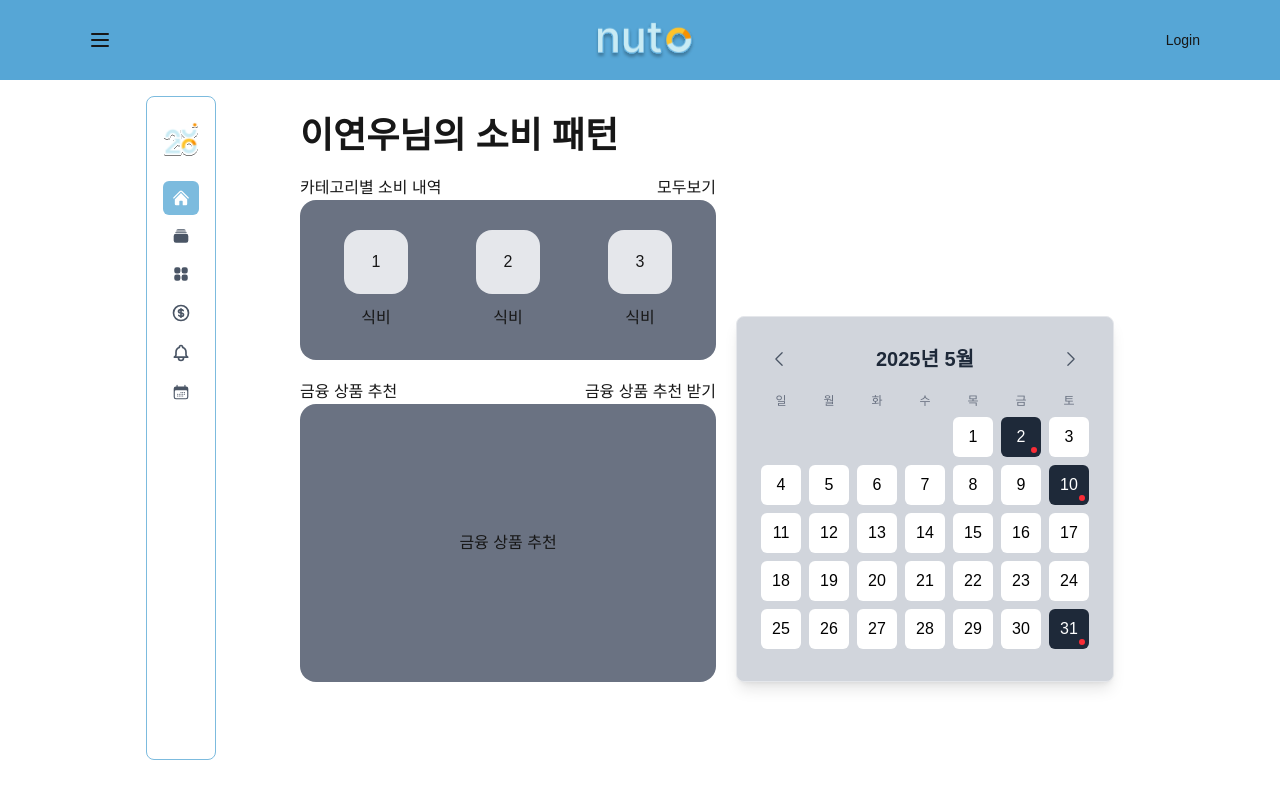
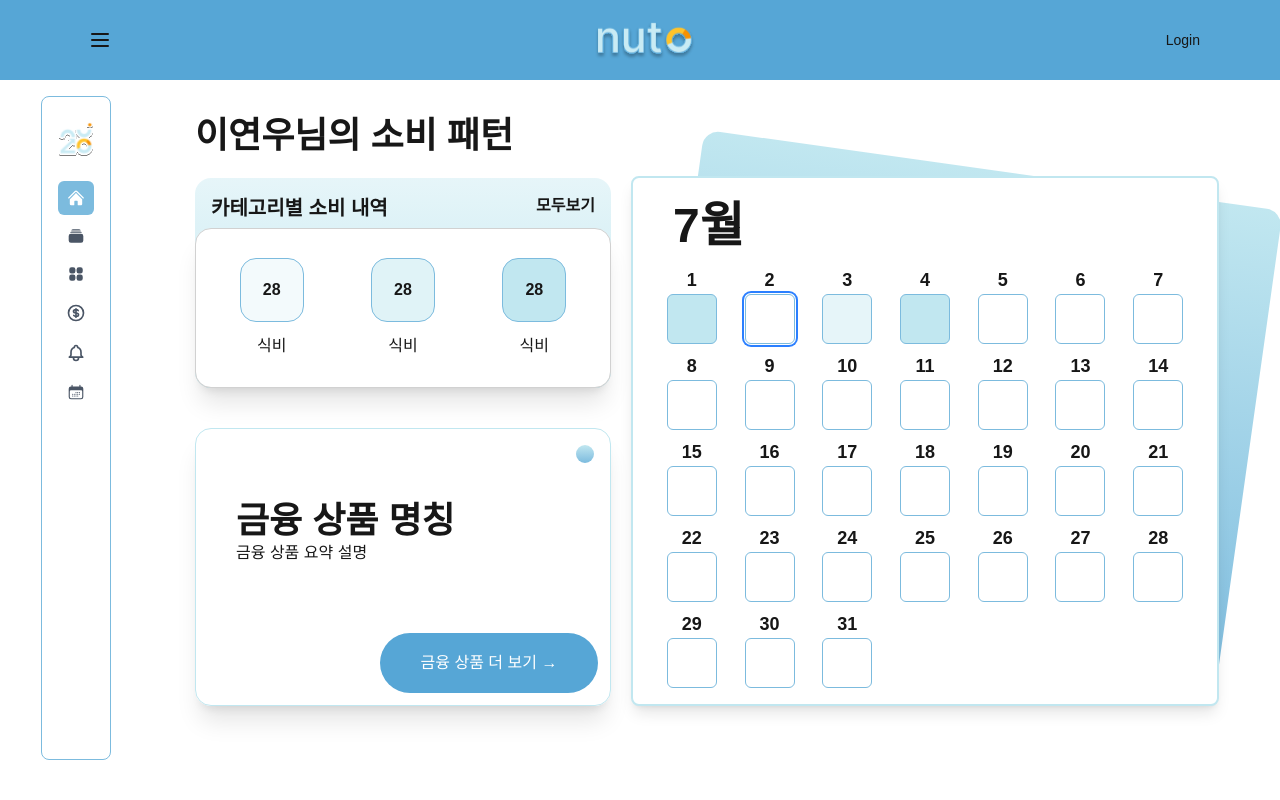
Before and after one commit to ruraeru/nuto_front, a Next.js app: page /home in a window 1280 px wide. Shown: the top 800 px of the page. Built offline with nearby package versions, Linux system fonts and the light colour scheme.

Commit message:
feat: 소비 캘린더 디자인 반영 및 소비 금액에 따라 다르게 보이게 이벤트 설정

```diff
--- a/src/app/(tabs)/dashboard/page.tsx
+++ b/src/app/(tabs)/dashboard/page.tsx
@@ -271,7 +271,7 @@ export default function Page() {
                     <div className="flex flex-col justify-center gap-4">
                         <div className="mb-4 flex flex-col gap-4">
                             <p className="font-semibold text-2xl">이번달 내 지출은?</p>
-                            <div className=" bg-gradient-to-tr from-[#7CBBDE] to-[#C1E7F0] w-[270px] h-[235px] rounded-2xl shadow-xl
+                            <div className="bg-gradient-to-tr from-[#7CBBDE] to-[#C1E7F0] w-[270px] h-[235px] rounded-2xl shadow-xl
                             flex flex-col justify-center items-center text-white
                             ">
                                 <p>저번달 대비</p>
--- a/src/app/(tabs)/home/page.tsx
+++ b/src/app/(tabs)/home/page.tsx
@@ -1,19 +1,23 @@
 "use client"
 
 import Calendar, { EventInfo, Events } from "@/components/Calendar";
+import Link from "next/link";
 
 export default function Page() {
-    const eventsData: Events = {
-        '2025-05-02': { description: ['교통비', '식비 지출'], amount: 90000 },
-        '2025-05-10': { description: ['월세 자동이체'], amount: 500000 },
-        '2025-05-31': { description: ['월세 자동이체'], amount: 500000 },
-    };
-    const handleDateClick = (date: Date, event?: EventInfo) => {
-        console.log("Clicked Date:", date.toLocaleDateString());
-        if (event) {
-            console.log("Event:", event);
-        }
-    };
+    // const eventsData: Events = {
+    //     '2025-05-02': { description: ['교통비', '식비 지출'], amount: 90000 },
+    //     '2025-05-10': { description: ['월세 자동이체'], amount: 50000 },
+    //     '2025-05-31': { description: ['월세 자동이체'], amount: 500000 },
+    //     '2025-07-03': { description: ['월세 자동이체'], amount: 50000 },
+    //     '2025-07-04': { description: ['월세 자동이체'], amount: 60000 },
+    //     '2025-07-01': { description: ['월세 자동이체'], amount: 600000 },
+    // };
+    // const handleDateClick = (date: Date, event?: EventInfo) => {
+    //     console.log("Clicked Date:", date.toLocaleDateString());
+    //     if (event) {
+    //         console.log("Event:", event);
+    //     }
+    // };
     return (
         <div className="h-screen flex justify-center">
             <div className="m-5 flex flex-col gap-5">
@@ -21,40 +25,61 @@ export default function Page() {
                     <h1 className="font-extrabold text-4xl">이연우님의 소비 패턴</h1>
                 </div>
                 <div className="flex items-end gap-5">
-                    <div className="flex flex-col gap-5">
-                        <div>
-                            <div className="flex justify-between">
-                                <h3>카테고리별 소비 내역</h3>
-                                <p>모두보기</p>
+                    <div className="flex flex-col gap-10">
+                        <div className="w-[416px] h-[210px] relative">
+                            <div className="flex justify-between w-full h-full bg-gradient-to-t from-[#C1E7F0] to-[#C1E7F0]/40 rounded-2xl p-4">
+                                <h3 className="font-semibold text-xl">카테고리별 소비 내역</h3>
+                                <p className="font-semibold">모두보기</p>
                             </div>
-                            <div className="flex gap-5 bg-gray-500 p-5 rounded-2xl justify-around items-center h-[160px]">
-                                {[1, 2, 3].map((item, index) => (
-                                    <div key={index} className="flex flex-col items-center gap-3">
-                                        <div className="bg-gray-200 size-16 rounded-2xl flex items-center justify-center">
-                                            <p>{item}</p>
-                                        </div>
-                                        <div>
-                                            <p>식비</p>
-                                        </div>
+                            <div className="absolute bottom-0 w-full flex gap-5 bg-white border border-[#D1D1D1] shadow-xl p-5 rounded-2xl justify-around items-center h-[160px]">
+
+                                <div className="flex flex-col items-center gap-3">
+                                    <div className="bg-[#C1E7F0]/20 border border-[#7CBBDE] size-16 rounded-2xl flex items-center justify-center">
+                                        <p className="font-semibold">{28}</p>
                                     </div>
-                                ))}
+                                    <div>
+                                        <p className="font-medium">식비</p>
+                                    </div>
+                                </div>
+
+                                <div className="flex flex-col items-center gap-3">
+                                    <div className="bg-[#C1E7F0]/50 border border-[#7CBBDE] size-16 rounded-2xl flex items-center justify-center">
+                                        <p className="font-semibold">{28}</p>
+                                    </div>
+                                    <div>
+                                        <p className="font-medium">식비</p>
+                                    </div>
+                                </div>
+
+                                <div className="flex flex-col items-center gap-3">
+                                    <div className="bg-[#C1E7F0]/100 border border-[#7CBBDE] size-16 rounded-2xl flex items-center justify-center">
+                                        <p className="font-semibold">{28}</p>
+                                    </div>
+                                    <div>
+                                        <p className="font-medium">식비</p>
+                                    </div>
+                                </div>
                             </div>
                         </div>
-                        <div>
-                            <div className="flex justify-between">
-                                <h3>금융 상품 추천</h3>
-                                <p>금융 상품 추천 받기</p>
+                        <div className="flex gap-5 border border-[#C1E7F0] shadow-xl p-5 rounded-2xl w-[416px] h-[278px] items-center justify-center relative">
+                            <div className="absolute top-4 right-4 bg-gradient-to-t from-[#7CBBDE] to-[#C1E7F0] size-[18px] rounded-full" />
+                            <div className="absolute top-18 left-10">
+                                <h3 className="font-semibold text-4xl">금융 상품 명칭</h3>
+                                <p className="font-medium">금융 상품 요약 설명</p>
                             </div>
-                            <div className="flex gap-5 bg-gray-500 p-5 rounded-2xl w-[416px] h-[278px] items-center justify-center">
-                                <h1>금융 상품 추천</h1>
+                            <div className="bg-[#56A6D6] w-[218px] h-[60px] rounded-full flex items-center justify-center absolute bottom-3 right-3">
+                                <Link href={"/"} className="font-medium text-white">금융 상품 더 보기 &rarr;</Link>
                             </div>
                         </div>
                     </div>
-                    <Calendar
-                        events={eventsData}
-                        onDateClick={handleDateClick}
-                        initialDate={new Date(2025, 4, 1)}
-                    />
+                    <div className="flex flex-col relative">
+                        <Calendar
+                        // events={eventsData}
+                        // onDateClick={handleDateClick}
+                        // initialDate={new Date()}
+                        />
+                        <div className='w-[584px] h-[497px] absolute bg-gradient-to-t from-[#7CBBDE] to-[#C1E7F0] rounded-2xl rotate-8 -z-10 -top-2 left-9' />
+                    </div>
                 </div>
             </div>
         </div>
--- a/src/components/Calendar.tsx
+++ b/src/components/Calendar.tsx
@@ -8,13 +8,20 @@ const MONTH_NAMES: { [key: number]: string } = {
 };
 const WEEKDAYS: string[] = ['일', '월', '화', '수', '목', '금', '토'];
 
+const events: Events = {
+    '2025-05-02': { description: ['교통비', '식비 지출'], amount: 90000 },
+    '2025-05-10': { description: ['월세 자동이체'], amount: 50000 },
+    '2025-05-31': { description: ['월세 자동이체'], amount: 500000 },
+    '2025-07-03': { description: ['월세 자동이체'], amount: 50000 },
+    '2025-07-04': { description: ['월세 자동이체'], amount: 60000 },
+    '2025-07-01': { description: ['월세 자동이체'], amount: 600000 },
+};
+
 // 날짜 상태를 나타내는 타입 (가독성 향상)
 enum DateStatus {
     Default,      // 기본 (이벤트 없음)
-
-    MinorEvent,   // 경미한 일정 (amount 0 이하)
-    MajorEvent,   // 중요 일정 (amount > 0)
-    Inactive      // 해당 월의 날짜 아님
+    MinorEvent,   // 적당한 소비 (amount <= 50000)
+    MajorEvent,   // 과소비 (amount > 50000)
 }
 
 // --- Types ---
@@ -58,10 +65,9 @@ const isCurrentDay = (day: number, currentMonthDate: Date): boolean => {
 };
 
 // --- Calendar Component ---
-
 const Calendar: React.FC<CalendarProps> = ({
     initialDate = new Date(),
-    events = {}, // 기본값 빈 객체
+    // events = {}, // 기본값 빈 객체
     onDateClick
 }) => {
     const [currentMonthDate, setCurrentMonthDate] = useState<Date>(initialDate);
@@ -83,44 +89,29 @@ const Calendar: React.FC<CalendarProps> = ({
 
     // 캘린더 데이터 생성 (useMemo로 currentMonthDate 변경 시에만 재생성)
     const calendarGridData = useMemo(() => {
-        console.log("Generating calendar data for:", currentMonthDate); // 디버깅용 로그
-        const firstDayOfMonth = new Date(currentYear, currentMonth, 1);
         const lastDayOfMonth = new Date(currentYear, currentMonth + 1, 0);
-        const firstDayOfWeek = firstDayOfMonth.getDay(); // 0 (일) ~ 6 (토)
         const lastDateOfMonth = lastDayOfMonth.getDate();
 
         const grid: ({ day: number; status: DateStatus; dateString: string } | null)[][] = [];
-        let dayCounter = 1;
-        let weekIndex = 0;
+        let currentWeek: ({ day: number; status: DateStatus; dateString: string } | null)[] = [];
 
-        while (dayCounter <= lastDateOfMonth) {
-            const weekData: ({ day: number; status: DateStatus; dateString: string } | null)[] = [];
-            for (let dayIndex = 0; dayIndex < 7; dayIndex++) {
-                if ((weekIndex === 0 && dayIndex < firstDayOfWeek) || dayCounter > lastDateOfMonth) {
-                    weekData.push(null);
-                } else {
-                    const dateString = formatDateString(currentYear, currentMonth, dayCounter);
+        // 1일부터 마지막 날까지 순서대로 그리드에 채워 넣습니다.
+        for (let i = 1; i <= lastDateOfMonth; i++) {
+            const dateString = formatDateString(currentYear, currentMonth, i);
             let status = DateStatus.Default;
             if (events[dateString]) {
-                        status = events[dateString].amount > 0 ? DateStatus.MajorEvent : DateStatus.MinorEvent;
+                status = events[dateString].amount > 50000 ? DateStatus.MajorEvent : DateStatus.MinorEvent;
             }
-                    weekData.push({ day: dayCounter, status, dateString });
-                    dayCounter++;
+            currentWeek.push({ day: i, status, dateString });
+
+            // 현재 주가 7일이 되거나, 마지막 날짜에 도달하면 새로운 주를 시작합니다.
+            if (currentWeek.length === 7 || i === lastDateOfMonth) {
+                // 마지막 주가 7일 미만일 때 null로 채웁니다.
+                while (currentWeek.length < 7) {
+                    currentWeek.push(null);
                 }
-            }
-            grid.push(weekData);
-            weekIndex++;
-            // 6주 이상 필요한 경우 방지 (일반적으론 최대 6주)
-            if (weekIndex > 5 && dayCounter <= lastDateOfMonth) {
-                console.warn("Calendar grid exceeds 6 weeks, potential layout issue.");
-                break;
-            }
-        }
-        // 마지막 주가 7일 미만일 때 null 채우기 (레이아웃 유지)
-        if (grid.length > 0) {
-            const lastWeek = grid[grid.length - 1];
-            while (lastWeek.length < 7) {
-                lastWeek.push(null);
+                grid.push(currentWeek);
+                currentWeek = []; // 다음 주를 위해 초기화
             }
         }
 
@@ -129,19 +120,18 @@ const Calendar: React.FC<CalendarProps> = ({
             grid.push(Array(7).fill(null));
         }
 
-
         return grid;
     }, [currentYear, currentMonth, events]); // events도 dependency 추가
 
 
     // 날짜 상태에 따른 스타일 클래스 반환
     const getDayStyleByStatus = useCallback((dayData: { day: number; status: DateStatus; dateString: string } | null, isSelected: boolean): string => {
-        if (dayData === null) return "invisible"; // 내용을 숨기지만 공간은 차지 (bg-gray-300 opacity-0 대신)
+        if (dayData === null) return "invisible"; // 내용을 숨기지만 공간은 차지
 
         const { day, status, dateString } = dayData;
         const isToday = isCurrentDay(day, currentMonthDate);
 
-        const baseClasses = "w-10 h-10 flex items-center justify-center rounded-md transition-colors duration-150 cursor-pointer relative";
+        const baseClasses = "w-[50px] h-[50px] flex items-center justify-center rounded-md transition-colors duration-150 cursor-pointer relative border border-[#7CBBDE]";
         let backgroundClass = "";
         let textClass = "";
         let ringClass = isToday ? "ring-2 ring-blue-500 ring-offset-1" : ""; // ring-offset 추가하여 배경과 구분
@@ -149,16 +139,16 @@ const Calendar: React.FC<CalendarProps> = ({
 
         switch (status) {
             case DateStatus.MinorEvent:
-                backgroundClass = "bg-gray-200 hover:bg-gray-300"; // 약간 밝게 조정
+                backgroundClass = "bg-[#C1E7F0]/40 hover:bg-[#C1E7F0]/30";
                 textClass = "text-gray-700";
                 break;
             case DateStatus.MajorEvent:
-                backgroundClass = "bg-gray-800 hover:bg-gray-700";
+                backgroundClass = "bg-[#C1E7F0] hover:bg-[#C1E7F0]/80";
                 textClass = "text-white";
                 break;
             case DateStatus.Default:
             default:
-                backgroundClass = "bg-white hover:bg-gray-100";
+                backgroundClass = "bg-white hover:bg-[#C1E7F0]/10";
                 textClass = "text-black";
                 break;
         }
@@ -170,15 +160,15 @@ const Calendar: React.FC<CalendarProps> = ({
     }, [currentMonthDate]); // currentMonthDate만 의존
 
 
-    // 이벤트 팝업 위치 계산 (개선된 로직 유지, Ref 사용 고려 가능성)
     // 이벤트 팝업 위치 계산 (클릭된 셀 바로 아래에 표시)
     const calculateAndSetPopupPosition = useCallback((weekIndex: number, dayIndex: number) => {
         const calendarGrid = document.querySelector('.calendar-grid');
         if (!calendarGrid) return;
 
-        const allCells = calendarGrid.querySelectorAll('[role="button"]'); // 클릭 가능한 모든 셀
-        const cellIndex = weekIndex * 7 + dayIndex - (new Date(currentYear, currentMonth, 1).getDay()); // 실제 데이터가 있는 셀의 인덱스 계산
-        const targetCell = allCells[cellIndex] as HTMLElement; // 계산된 인덱스로 타겟 셀 접근
+        // 모든 셀을 가져옵니다.
+        const allCells = calendarGrid.querySelectorAll('[role="button"]');
+        // 변경된 로직에 따라 셀 인덱스를 단순하게 계산합니다.
+        const targetCell = allCells[weekIndex * 7 + dayIndex] as HTMLElement;
 
         if (!targetCell) {
             console.error("Target date cell not found for positioning.");
@@ -194,18 +184,15 @@ const Calendar: React.FC<CalendarProps> = ({
         // --- Configuration ---
         const popupElement = document.querySelector('[role="tooltip"]') as HTMLElement | null;
         const popupWidth = popupElement?.offsetWidth || 128; // 실제 너비 또는 기본값 (w-32 = 128px)
-
-        // const popupHeight = popupElement?.offsetHeight || 80; // 실제 높이 또는 기본값
         const margin = 8; // 셀과 팝업 사이 간격
 
         // --- Initial Calculation (Below, Centered Horizontally relative to cell) ---
         const top = cellRect.bottom - containerRect.top + margin;
         const left = cellRect.left - containerRect.left + (cellRect.width / 2) - (popupWidth / 2);
 
-        console.log(top, left)
+        setPopupPosition({ top: `${top}px`, left: `${left}px` });
+    }, []); // currentMonth, currentYear는 더 이상 셀 인덱스 계산에 직접 영향을 주지 않으므로 제거
 
-        setPopupPosition({ top: `${top}px`, left: `${left}px` });
-    }, [currentMonth, currentYear]); // currentMonth, currentYear 변경 시 셀 인덱스 계산에 영향
 
     // 날짜 선택 처리
     const handleDateClick = useCallback((dayData: { day: number; status: DateStatus; dateString: string } | null, weekIndex: number, dayIndex: number): void => {
@@ -229,7 +216,7 @@ const Calendar: React.FC<CalendarProps> = ({
                 calculateAndSetPopupPosition(weekIndex, dayIndex);
             }
         }
-    }, [currentYear, currentMonth, events, selectedDateInfo, calculateAndSetPopupPosition, onDateClick]);
+    }, [currentYear, currentMonth, selectedDateInfo, calculateAndSetPopupPosition, onDateClick]);
 
     // 이전 달 이동
     const goToPreviousMonth = useCallback((): void => {
@@ -243,17 +230,12 @@ const Calendar: React.FC<CalendarProps> = ({
         setSelectedDateInfo(null); // 월 변경 시 선택 해제
     }, []);
 
-    // 월 변경 시 선택된 날짜 및 이벤트 정보 초기화 (이제 이동 함수 내에서 처리)
-    // useEffect(() => {
-    //     setSelectedDateInfo(null);
-    // }, [currentMonthDate]);
-
     return (
         // calendar-container 클래스 추가하여 팝업 위치 계산 기준 설정
-        <div className="bg-gray-300 h-fit p-4 sm:p-6 rounded-lg shadow-lg max-w-sm mx-auto relative calendar-container border border-gray-200">
+        <div className="w-[588px] h-[530px] p-4 sm:p-6 rounded-lg shadow-lg mx-auto relative calendar-container border-2 border-[#C1E7F0] bg-white">
             {/* 헤더 */}
             <div className="flex justify-between items-center mb-4">
-                <button
+                {/* <button
                     onClick={goToPreviousMonth}
                     className="text-gray-600 hover:bg-gray-100 p-2 rounded-full focus:outline-none focus-visible:ring-2 focus-visible:ring-blue-400"
                     aria-label="이전 달"
@@ -261,9 +243,12 @@ const Calendar: React.FC<CalendarProps> = ({
                     <svg xmlns="http://www.w3.org/2000/svg" fill="none" viewBox="0 0 24 24" strokeWidth={1.5} stroke="currentColor" className="w-5 h-5">
                         <path strokeLinecap="round" strokeLinejoin="round" d="M15.75 19.5 8.25 12l7.5-7.5" />
                     </svg>
-                </button>
-                <div className="text-lg sm:text-xl font-semibold text-gray-800"> {currentYear}년 {currentMonthName}</div>
-                <button
+                </button> */}
+                <div className="text-5xl font-bold pl-4">
+                    {/* {currentYear}년 */}
+                    {currentMonthName}
+                </div>
+                {/* <button
                     onClick={goToNextMonth}
                     className="text-gray-600 hover:bg-gray-100 p-2 rounded-full focus:outline-none focus-visible:ring-2 focus-visible:ring-blue-400"
                     aria-label="다음 달"
@@ -271,17 +256,17 @@ const Calendar: React.FC<CalendarProps> = ({
                     <svg xmlns="http://www.w3.org/2000/svg" fill="none" viewBox="0 0 24 24" strokeWidth={1.5} stroke="currentColor" className="w-5 h-5">
                         <path strokeLinecap="round" strokeLinejoin="round" d="m8.25 4.5 7.5 7.5-7.5 7.5" />
                     </svg>
-                </button>
+                </button> */}
             </div>
 
             {/* 요일 표시 */}
-            <div className="grid grid-cols-7 gap-1 sm:gap-2 mb-2">
+            {/* <div className="grid grid-cols-7 gap-1 sm:gap-2 mb-2">
                 {WEEKDAYS.map((day) => (
                     <div key={day} className="text-center text-xs font-medium text-gray-500">
                         {day}
                     </div>
                 ))}
-            </div>
+            </div> */}
 
             {/* 캘린더 그리드 (Tailwind grid 사용, gap 조절) */}
             <div className="grid grid-cols-7 gap-1 sm:gap-2 calendar-grid">
@@ -289,8 +274,9 @@ const Calendar: React.FC<CalendarProps> = ({
                     // 각 주(week) 렌더링 최적화를 위해 React.Fragment 또는 div 사용 시 key 부여
                     <React.Fragment key={weekIndex}>
                         {week.map((dayData, dayIndex) => (
+                            <div key={dayData ? dayData.dateString : `empty-${weekIndex}-${dayIndex}`} className='flex flex-col items-center'>
+                                <span className='font-semibold text-lg'>{dayData?.day}</span>
                                 <div
-                                key={dayData ? dayData.dateString : `empty-${weekIndex}-${dayIndex}`} // 고유 키 보장
                                     className={getDayStyleByStatus(dayData, selectedDateInfo?.dateString === dayData?.dateString)}
                                     onClick={() => handleDateClick(dayData, weekIndex, dayIndex)}
                                     // 접근성: 클릭 가능한 요소 명확화
@@ -302,16 +288,16 @@ const Calendar: React.FC<CalendarProps> = ({
                                 >
                                     {dayData && (
                                         <>
-                                        <span>{dayData.day}</span>
-                                        {/* 이벤트 강조 시각화 (개선: 상태에 따라 다른 마커 표시 가능) */}
+                                            {/* 이벤트 강조 시각화 (개선: 상태에 따라 다른 마커 표시 가능)
                                             {dayData.status === DateStatus.MajorEvent && (
                                                 <div className="absolute bottom-1 right-1 bg-red-500 w-1.5 h-1.5 rounded-full"></div>
                                             )}
                                             {dayData.status === DateStatus.MinorEvent && (
                                                 <div className="absolute bottom-1 right-1 bg-gray-400 w-1.5 h-1.5 rounded-full"></div>
-                                        )}
+                                            )} */}
                                         </>
                                     )}
+                                </div>
                             </div>
                         ))}
                     </React.Fragment>
@@ -319,9 +305,10 @@ const Calendar: React.FC<CalendarProps> = ({
             </div>
 
             {/* 이벤트 정보 팝업 */}
-            {selectedDateInfo && selectedEventInfo && (
+            {
+                selectedDateInfo && selectedEventInfo && (
                     <div
-                    className="bg-gray-800 text-white p-3 rounded-lg absolute z-10 shadow-lg text-xs w-32" // 너비 고정 또는 내용 기반 조정
+                        className="bg-[#414141] text-white p-3 rounded-lg absolute z-10 shadow-lg text-xs w-32" // 너비 고정 또는 내용 기반 조정
                         style={popupPosition}
                     // // 팝업 접근성 개선
                     // role="tooltip" // 또는 dialog
@@ -332,11 +319,12 @@ const Calendar: React.FC<CalendarProps> = ({
                         ))}
                         {selectedEventInfo.amount > 0 && (
                             <div className="border-t border-gray-600 mt-1 pt-1 font-medium">
-                            {selectedEventInfo.amount.toLocaleString()} 원 {/* 단위 추가 */}
+                                {selectedEventInfo.amount.toLocaleString()}원 {/* 단위 추가 */}
                             </div>
                         )}
                     </div>
-            )}
+                )
+            }
         </div>
     );
 };
```
Lines whose indentation alone changed are shown as unchanged.
